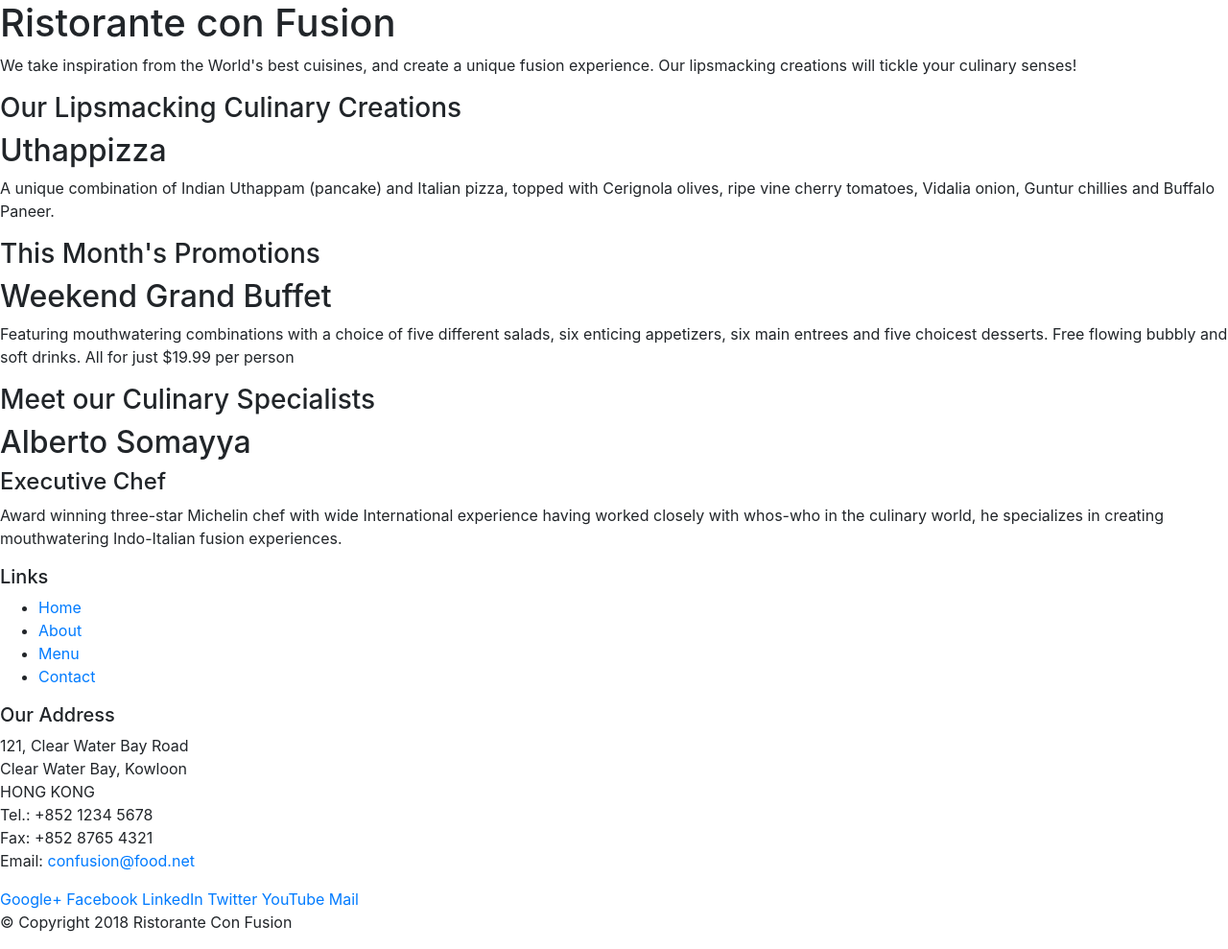
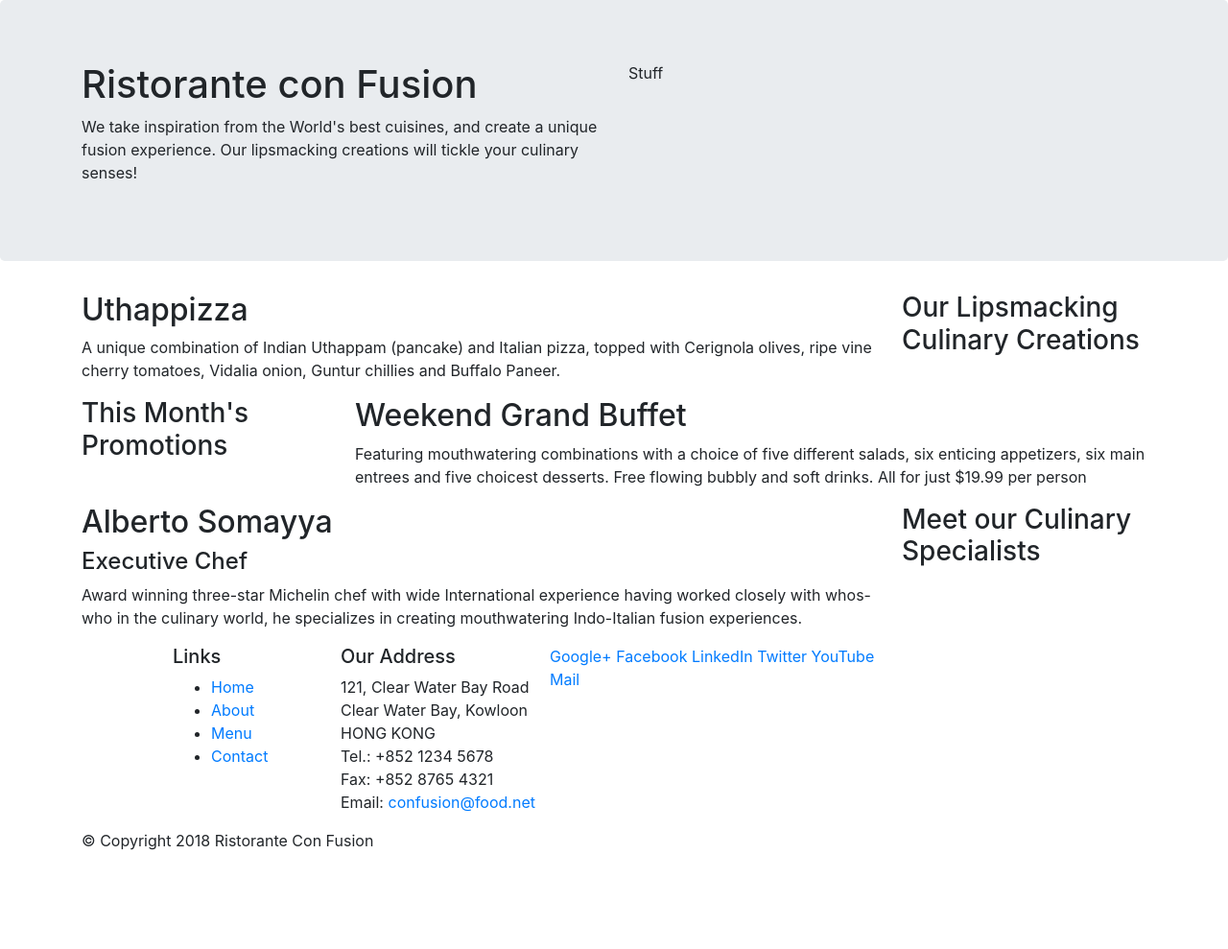
Before and after one commit to ashishmalpani706/bootstrap-example, a website: page index.html in a window 1280 px wide. Shown: the whole page at 96% size. After the commit the page ends 904 px from the top, so only its background shows below. Drawn offline with nearby package versions, Linux system fonts and the light colour scheme.

Commit message:
Boostrap grid 1.0

```diff
--- a/index.html
+++ b/index.html
@@ -15,46 +15,47 @@
 
 <body>
 
-    <header>
-        <div>
-            <div>
-                <div>
+    <header class="jumbotron">
+        <div class="container">
+            <div class="row">
+                <div class="col-12 col-sm-6">
                     <h1>Ristorante con Fusion</h1>
                     <p>We take inspiration from the World's best cuisines, and create a unique fusion experience. Our lipsmacking creations will tickle your culinary senses!</p>
                 </div>
-                <div>
+                <div class="col col-sm">
+				Stuff
                 </div>
             </div>
         </div>
     </header>
 
-    <div>
-        <div>
-            <div>
+    <div class="container">
+        <div class="row">
+            <div class="col-12 col-sm-4 col-md-3 order-sm-last">
                 <h3>Our Lipsmacking Culinary Creations</h3>
             </div>
-            <div>
+            <div class="col-12 col-sm col-md order-sm-first">
                 <h2>Uthappizza</h2>
                 <p>A unique combination of Indian Uthappam (pancake) and Italian pizza, topped with Cerignola olives, ripe vine cherry tomatoes, Vidalia onion, Guntur chillies and Buffalo Paneer.</p>
             </div>
         </div>
 
 
-        <div>
-            <div>
+        <div class="row">
+            <div class="col-12 col-sm-4 col-md-3 order-sm-first">
                 <h3>This Month's Promotions</h3>
             </div>
-            <div>
+            <div class="col-12 col-sm col-md order-sm-last">
                 <h2>Weekend Grand Buffet</h2>
                 <p>Featuring mouthwatering combinations with a choice of five different salads, six enticing appetizers, six main entrees and five choicest desserts. Free flowing bubbly and soft drinks. All for just $19.99 per person </p>
             </div>
         </div>
 
-        <div>
-            <div>
+        <div class="row">
+            <div class="col-12 col-sm-4 col-md-3 order-sm-last">
                 <h3>Meet our Culinary Specialists</h3>
             </div>
-            <div>
+            <div class="col-12 col-sm col-md order-sm-first">
                 <h2>Alberto Somayya</h2>
                 <h4>Executive Chef</h4>
                 <p>Award winning three-star Michelin chef with wide International experience having worked closely with whos-who in the culinary world, he specializes in creating mouthwatering Indo-Italian fusion experiences. </p>
@@ -63,9 +64,9 @@
     </div>
 
     <footer>
-        <div>
-            <div>
-                <div>
+        <div class="container">
+            <div class="row">
+                <div class="col-4 col-sm-2 offset-1">
                     <h5>Links</h5>
                     <ul>
                         <li><a href="#">Home</a></li>
@@ -74,7 +75,7 @@
                         <li><a href="#">Contact</a></li>
                     </ul>
                 </div>
-                <div>
+                <div class"col-7 col-sm-5">
                     <h5>Our Address</h5>
                     <address>
 		              121, Clear Water Bay Road<br>
@@ -85,7 +86,7 @@
 		              Email: <a href="mailto:confusion@food.net">confusion@food.net</a>
 		           </address>
                 </div>
-                <div>
+                <div class="col-12 col-sm-4">
                     <div>
                         <a href="http://google.com/+">Google+</a>
                         <a href="http://www.facebook.com/profile.php?id=">Facebook</a>
@@ -96,8 +97,8 @@
                     </div>
                 </div>
            </div>
-           <div>
-                <div>
+           <div class="row">
+                <div class="col-auto">
                     <p>© Copyright 2018 Ristorante Con Fusion</p>
                 </div>
            </div>
```
